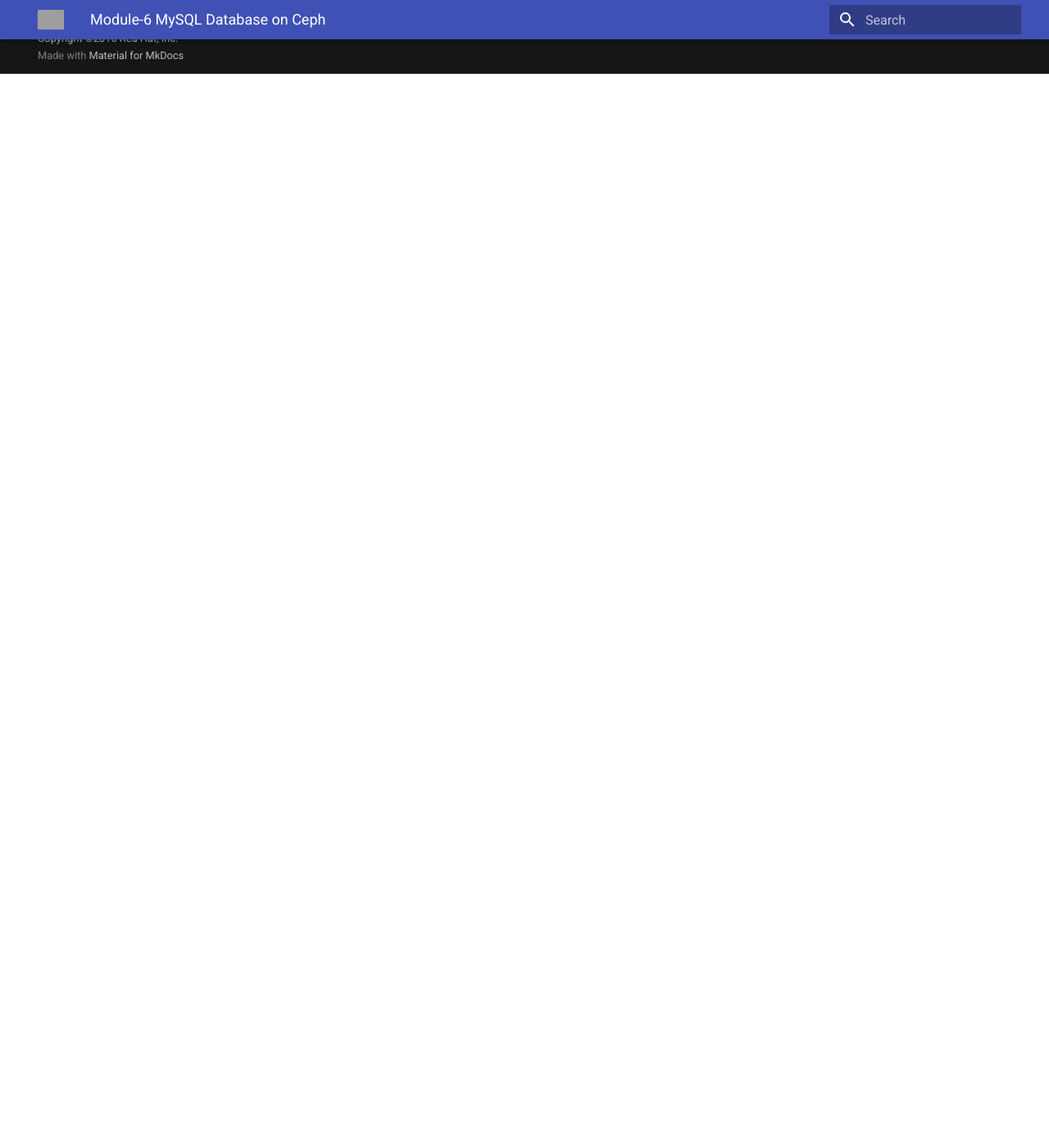
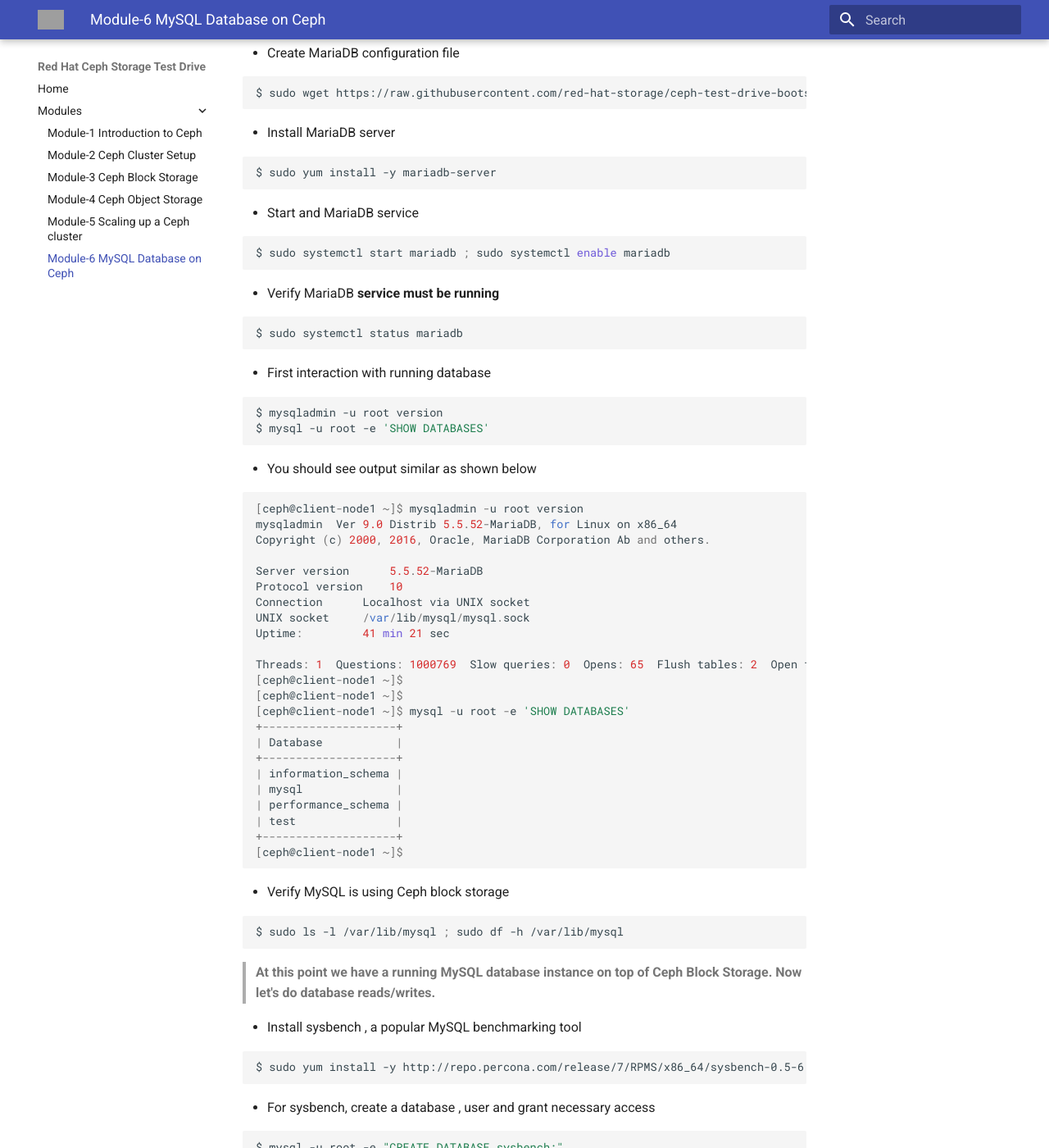
Before and after one commit to red-hat-storage/ceph-test-drive-bootstrap, an MkDocs documentation site: the page built from docs/Module-6.md, in a window 1280 px wide and 1400 px high, scrolled down 1310 px. Shown: the whole window at 82% size. Built offline with MkDocs 1.6.1 and Material for MkDocs 9.7.7, drawn with Linux system fonts in a browser that asks for light colours; old or Windows-style settings are respelled for this version of MkDocs; some of the changed text lies outside the part shown; grey boxes are pictures that could not be loaded.

Commit message:
MySQL database on Ceph Module

````diff
--- a/docs/Module-6.md
+++ b/docs/Module-6.md
@@ -1,6 +1,129 @@
 # Module 6 - MySQL Database on Ceph
 
+In this module we will learn how to use Ceph Block Device as a persistent storage for MySQL database.
 
 !!! note
+    Before proceeding with this module make sure you have completed Module-2 and Module-3, which means you should have a running Ceph cluster and ``client-node1``  is configured to be Ceph client.
 
-    - Stay Tuned ... This module is comming soon
+During the course of this module, we would be using ``client-node1`` machine and will be installing MySQL database together with persistent block storage from Ceph.
+
+- From ``mgmt`` node , login to ``client-node1`` machine
+```
+$ ssh client-node1
+```
+- Verify Ceph cluster is accessible by rbd user
+```
+$ ceph -s --id rbd
+```
+- Create Ceph block device with name ``mariadb-disk1`` of size 10G
+```
+$ rbd create mariadb-disk1 --size 10240 --image-feature layering --id rbd
+```
+- Verify block device that we have just created
+```
+$ rbd ls --id rbd
+$ rbd info mariadb-disk1 --id rbd
+```
+- Map ``mariadb-disk1`` block device on ``client-node1``
+```
+$ sudo rbd map mariadb-disk1 --id rbd
+```
+- Verify mapped block device
+```
+$ rbd showmapped --id rbd
+```
+From the above command output, make a note of mapped device name for  ``mariadb-disk1`` block device. In most of the cases it's  ``/dev/rbd1``.
+
+- On the mapped device, create xfs filesystem and mount it on ``/var/lib/mysql`` directory and verify
+```
+$ sudo mkfs.xfs /dev/rbd1
+$ sudo mkdir /var/lib/mysql
+$ sudo mount /dev/rbd1 /var/lib/mysql
+$ sudo ls -l /var/lib/mysql ; sudo df -h /var/lib/mysql
+```
+Next , we will install MariaDB which is a community-developed fork of the MySQL relational database management system.
+
+- Create MariaDB configuration file
+```
+$ sudo wget https://raw.githubusercontent.com/red-hat-storage/ceph-test-drive-bootstrap/master/mysql-module/my.cnf -O /etc/my.cnf
+```
+- Install MariaDB server
+```
+$ sudo yum install -y mariadb-server
+```
+- Start and MariaDB service
+```
+$ sudo systemctl start mariadb ; sudo systemctl enable mariadb
+```
+- Verify MariaDB **service must be running**
+```
+$ sudo systemctl status mariadb
+```
+- First interaction with running database
+```
+$ mysqladmin -u root version
+$ mysql -u root -e 'SHOW DATABASES'
+```
+- You should see output similar as shown below
+```
+[ceph@client-node1 ~]$ mysqladmin -u root version
+mysqladmin  Ver 9.0 Distrib 5.5.52-MariaDB, for Linux on x86_64
+Copyright (c) 2000, 2016, Oracle, MariaDB Corporation Ab and others.
+
+Server version		5.5.52-MariaDB
+Protocol version	10
+Connection		Localhost via UNIX socket
+UNIX socket		/var/lib/mysql/mysql.sock
+Uptime:			41 min 21 sec
+
+Threads: 1  Questions: 1000769  Slow queries: 0  Opens: 65  Flush tables: 2  Open tables: 90  Queries per second avg: 403.373
+[ceph@client-node1 ~]$
+[ceph@client-node1 ~]$
+[ceph@client-node1 ~]$ mysql -u root -e 'SHOW DATABASES'
++--------------------+
+| Database           |
++--------------------+
+| information_schema |
+| mysql              |
+| performance_schema |
+| test               |
++--------------------+
+[ceph@client-node1 ~]$
+
+```
+- Verify MySQL is using Ceph block storage
+```
+$ sudo ls -l /var/lib/mysql ; sudo df -h /var/lib/mysql
+```
+> **At this point we have a running MySQL database instance on top of Ceph Block Storage. Now let's do database reads/writes.**
+
+- Install sysbench , a popular MySQL benchmarking tool
+```
+$ sudo yum install -y http://repo.percona.com/release/7/RPMS/x86_64/sysbench-0.5-6.el7.x86_64.rpm
+
+```
+- For sysbench, create a database , user and grant necessary access
+```
+$ mysql -u root -e "CREATE DATABASE sysbench;"
+$ mysql -u root -e "CREATE USER 'sysbench'@'localhost' IDENTIFIED BY 'secret';"
+$ mysql -u root -e "GRANT ALL PRIVILEGES ON *.* TO 'sysbench'@'localhost' IDENTIFIED  BY 'secret';"
+```
+- Using Sysbench , prepare testing database
+```
+$ sysbench --test=/usr/share/doc/sysbench/tests/db/oltp.lua --oltp-table-size=2000000 --max-time=300 --max-requests=5000 --mysql-table-engine=innodb --mysql-db=sysbench --mysql-user=sysbench --mysql-password=secret --num-threads=64 prepare
+```
+- Verify sysbench table rows created during prepare step
+```
+$ mysql -u root -e 'SELECT TABLE_NAME, TABLE_ROWS FROM information_schema.tables WHERE `table_schema` = "sysbench" ;'
+```
+- You should see similar output, as shown below
+![](images/MySql-1.png)
+
+- Open a new SSH session to ``mgmt`` node and run `` watch ceph -s `` command to view real time read and write operations to Ceph cluster.
+- From ``client-node1`` using Sysbench tool , perform read and write (mix) operation
+```
+$ sysbench --test=/usr/share/doc/sysbench/tests/db/oltp.lua --oltp-table-size=2000000 --max-time=300 --max-requests=50000 --mysql-table-engine=innodb --mysql-db=sysbench --mysql-user=sysbench --mysql-password=secret --num-threads=64 --oltp-test-mode=complex run
+```
+- You should see almost similar output, as shown below
+![](images/MySQL-2.png)
+> **This is it, we have reached to end of Module-6. In this module you have learned how MySQL database can be deployed on Ceph Block Storage **
````
Also changed, not shown: docs/index.md (+1 -1 lines), docs/images/MySQL-1.png (added), docs/images/MySQL-2.png (added).
